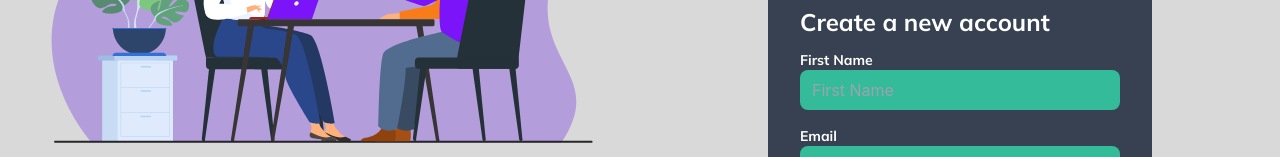
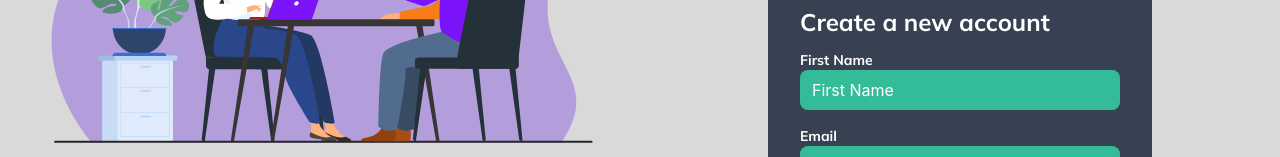
Before and after one commit to jmfarthin/interview_buddy, a React (Create React App) app in the folder client/: page / in a window 1280 px wide. Shown: the part 386-543 px from the top of the page. Built offline with nearby package versions, Linux system fonts and the light colour scheme.

Commit message:
added css snippet

```diff
--- a/client/src/index.css
+++ b/client/src/index.css
@@ -40,6 +40,10 @@ body {
 
 .bg-brandGray {
   background: #D9D9D9;
+}
+
+.firstname-input::placeholder {
+  color: white;
 }
 
 .text-brandPurple {
```
